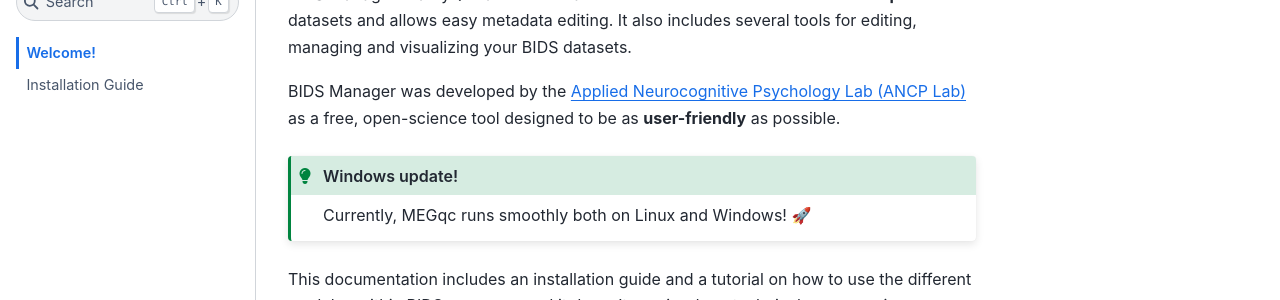
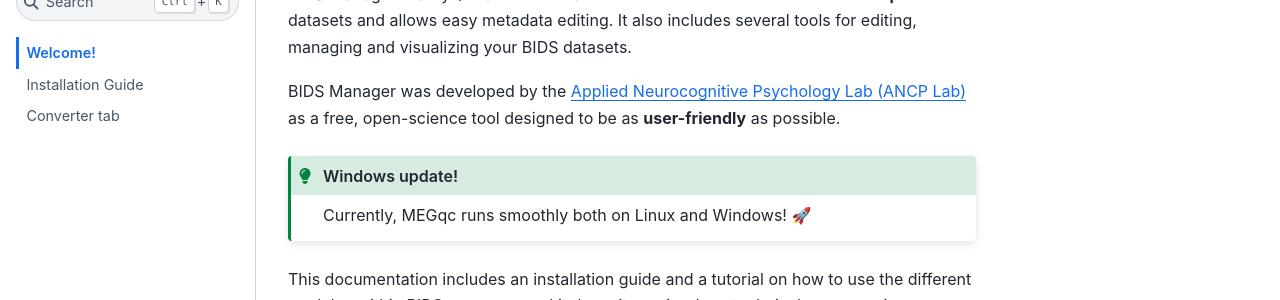
Before and after one commit to alexisbaxman/demo_bids-manager_documentation, a Jupyter Book: the page built from index.md, in a window 1280 px wide. Shown: the part 154-454 px from the top of the page. Built offline with Jupyter Book 1.0.4 settings and Sphinx 7.4.7 and the Sphinx Book theme 1.1.4, drawn with Linux system fonts in a browser that asks for light colours.

Commit message:
Update _toc.yml

```diff
--- a/_toc.yml
+++ b/_toc.yml
@@ -2,3 +2,4 @@ root: index
 format: jb-book
 chapters:
 - file: book/installation
+- file: book/converter
```
